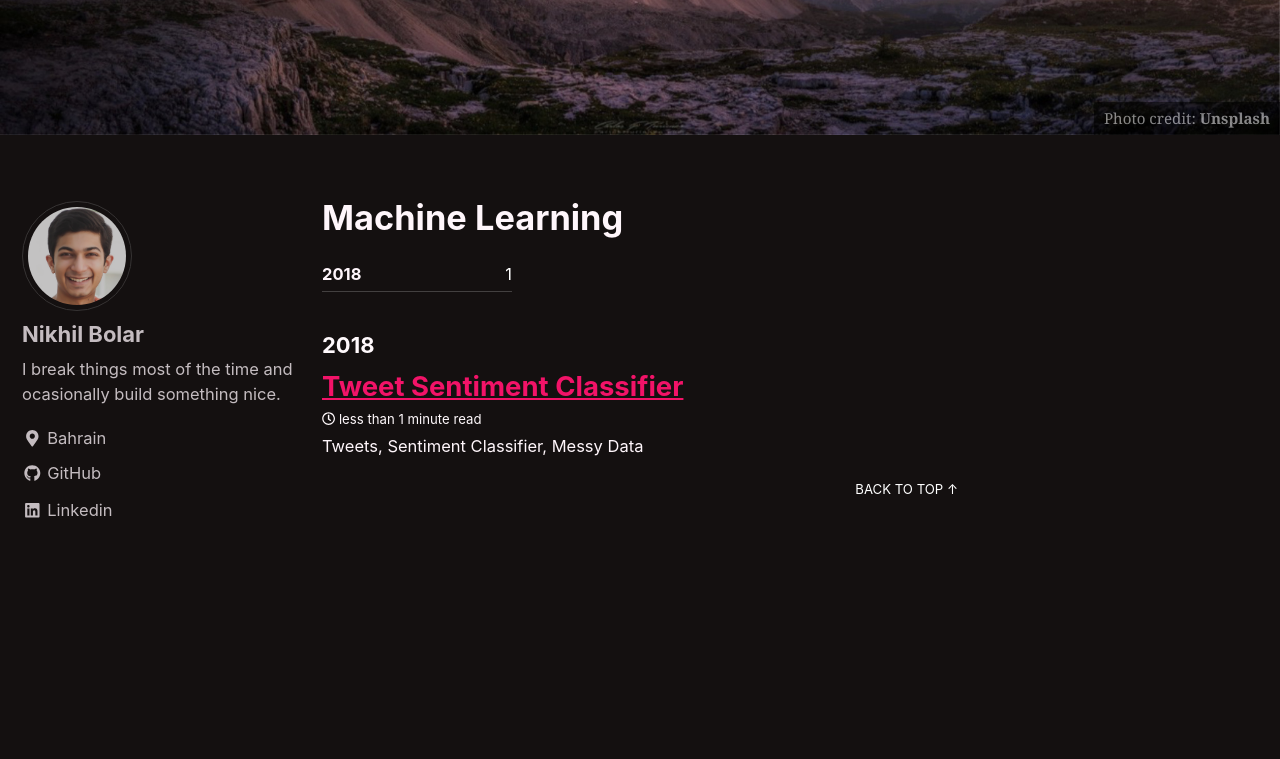
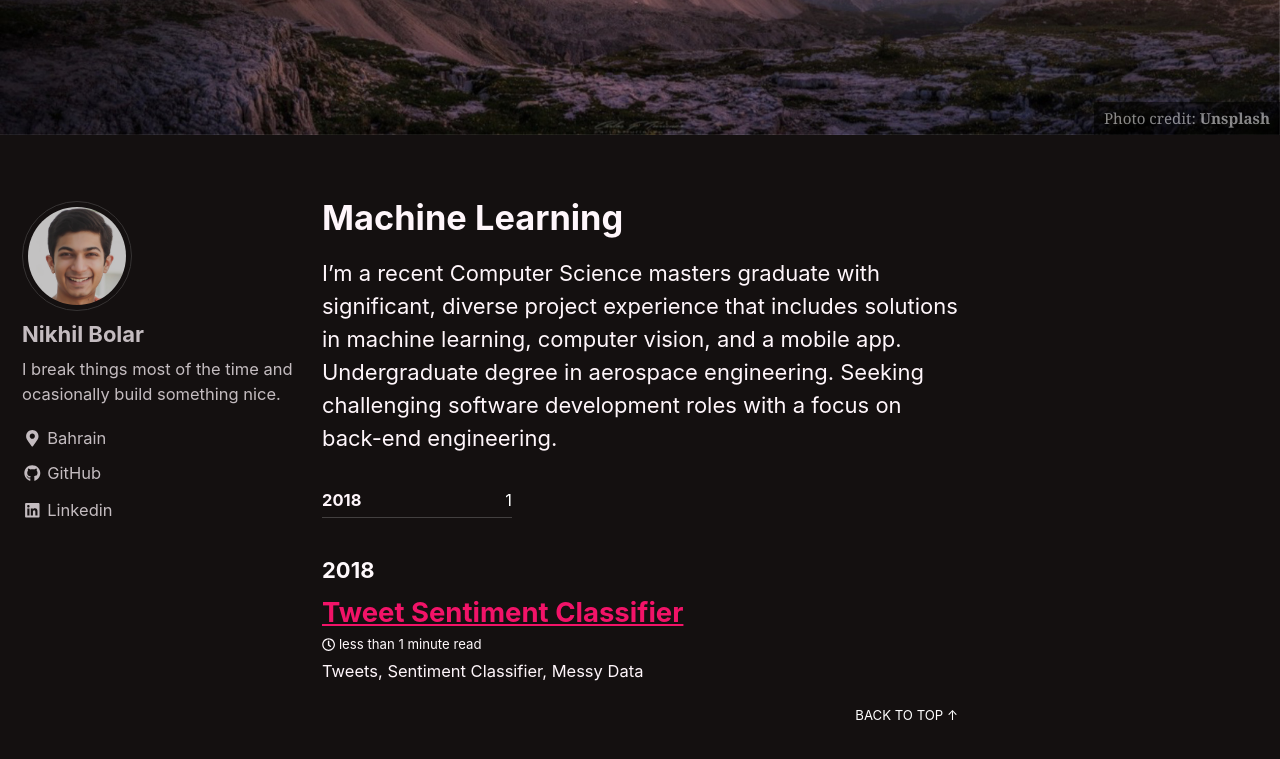
Before and after one commit to nbolar/nbolar.github.io, a Jekyll site: the page built from _pages/machine-learning.md, in a window 1280 px wide and 900 px high, scrolled down 462 px. Shown: the top 759 px of the window. Built offline with Jekyll 4.4.1, drawn with Linux system fonts in a browser that asks for light colours; cached includes are drawn as plain includes.

Commit message:
Update machine-learning.md

```diff
--- a/_pages/machine-learning.md
+++ b/_pages/machine-learning.md
@@ -7,3 +7,4 @@ header:
   image: "/images/photo4.jpg"
   caption: "Photo credit: [**Unsplash**](https://unsplash.com)"
 ---
+I'm a recent Computer Science masters graduate with significant, diverse project experience that includes solutions in machine learning, computer vision, and a mobile app. Undergraduate degree in aerospace engineering. Seeking challenging software development roles with a focus on back-end engineering.
```
